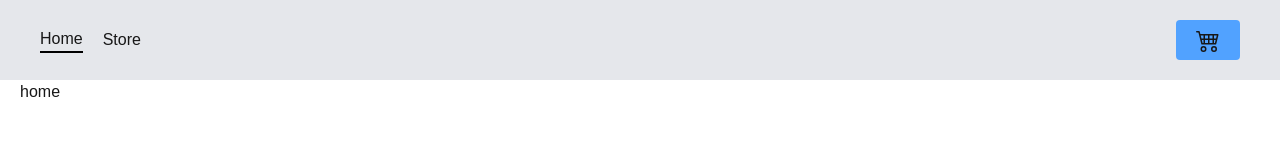
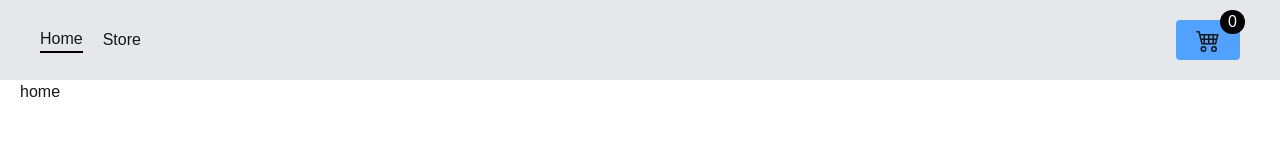
Before and after one commit to amir-Quf/shop-product-next.js, a Next.js app: page / in a window 1280 px wide. Shown: the top 160 px of the page. Built offline with nearby package versions, Linux system fonts and the light colour scheme.

Commit message:
add cart icon

```diff
--- a/src/components/Nav.tsx
+++ b/src/components/Nav.tsx
@@ -4,6 +4,7 @@ import { usePathname } from "next/navigation";
 import React from "react";
 import Container from "./Container";
 import { BsCart4 } from "react-icons/bs";
+import useUserBasket from "@/zustand/userBasket/userBasket";
 
 const Nav = () => {
   const navActive: string = usePathname();
@@ -11,8 +12,10 @@ const Nav = () => {
     { pathname: "Home", link: "/" },
     { pathname: "Store", link: "/store" },
   ];
-  console.log(navActive);
-
+  const {basket} = useUserBasket()
+  const totalCount = basket.reduce((prevCount, item) => {
+    return prevCount + item.qty
+  }, 0)
   return (
     <nav className="p-5 bg-gray-200">
       <Container>
@@ -37,7 +40,10 @@ const Nav = () => {
               : ""}
           </ul>
           <Link href='/basket'>
-          <button className="bg-blue-400 py-2 px-5 rounded"><BsCart4 className="font-bold text-2xl"/></button>
+          <button className="bg-blue-400 py-2 px-5 rounded relative">
+            <div className="absolute top-[-10px] right-[-5px] rounded-full bg-black text-white px-2">{totalCount}</div>
+            <BsCart4 className="font-bold text-2xl"/>
+            </button>
           </Link>
         </div>
       </Container>
```
